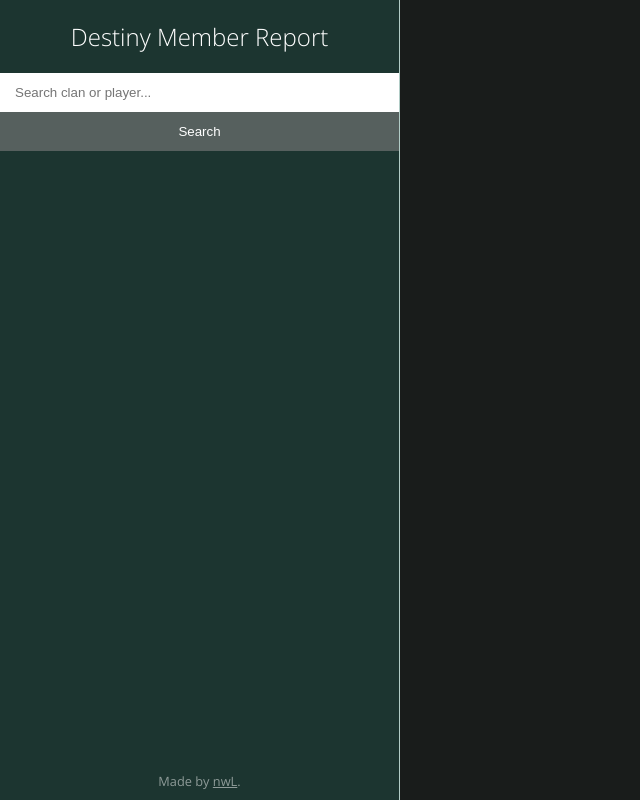
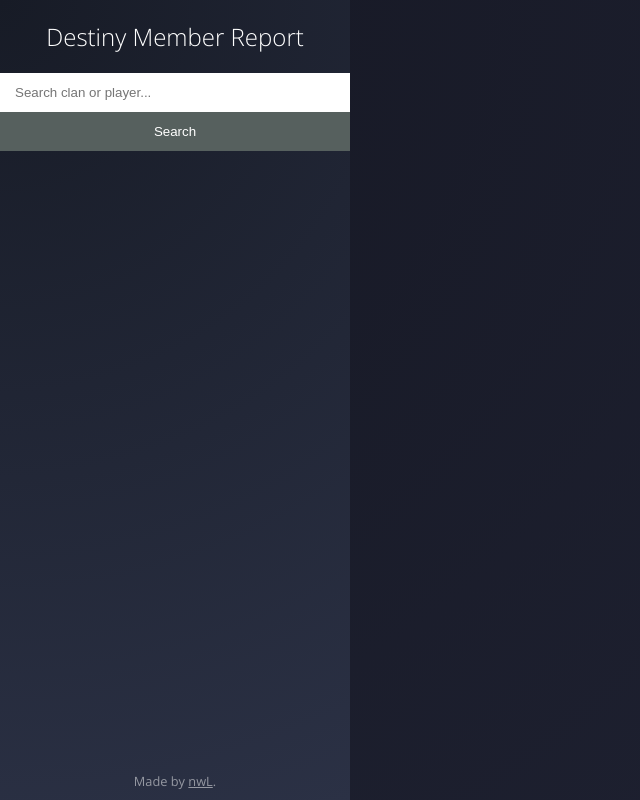
Before and after one commit to nwLSteam/member.report, a React (Create React App) app: page / in a window 1280 px wide. Shown: the whole page, without its empty margins (0-640 px from the left). Built offline with nearby package versions, Linux system fonts and the light colour scheme.

Commit message:
Redesigned app colors

```diff
--- a/src/components/App.scss
+++ b/src/components/App.scss
@@ -26,7 +26,7 @@
 
 	align-items: stretch;
 	justify-content: flex-start;
-	background-color: var(--md-sys-color-background);
+	background: radial-gradient(circle at 0 0, darken(#202334, 5), #202334 100%);
 	color: white;
 
 	&__ {
@@ -39,17 +39,17 @@
 nav {
 	@media screen and (min-width: 1000px) {
 		min-height: 100vh;
-		width: 400px;
+		width: 350px;
 		min-width: 350px;
 		max-height: 100vh;
-		border-right: 1px solid var(--md-sys-color-secondary);
+		//border-right: 1px solid var(--md-sys-color-secondary);
 	}
 	@media screen and (max-width: 999px) {
 		min-width: 100vw;
 		width: 100vw;
-		border-bottom: 1px solid var(--md-sys-color-secondary);
+		//border-bottom: 1px solid var(--md-sys-color-secondary);
 	}
-	background-color: var(--md-sys-color-on-secondary);
+	background: radial-gradient(circle at 0 0, darken(#2b3145, 10), #2b3145 100%);
 
 	display: flex;
 	flex-direction: column;
@@ -88,4 +88,5 @@
 
 button {
 	cursor: pointer;
+	color: white;
 }
--- a/src/components/tiles/tile.module.scss
+++ b/src/components/tiles/tile.module.scss
@@ -29,10 +29,25 @@
 @mixin tile($name) {
 	user-select: none;
 
-	background-color: map-get($colors, #{$name}-dark);
-	border: 1px solid map-get($colors, #{$name}-mid);
-	box-shadow: 0 0 10px map-get($colors, #{$name}-mid);
-	color: map-get($colors, #{$name}-light);
+	//background-color: map-get($colors, #{$name}-dark);
+	// border: 1px solid map-get($colors, #{$name}-mid);
+
+	background:
+			radial-gradient(circle at 100% 0%,
+					map-get($colors, #{$name}-dark),
+					rgba(map-get($colors, #{$name}-dark), 0.6) 20%,
+					rgba(map-get($colors, #{$name}-dark), 0.1) 60%,
+					transparent 100%
+			),
+			radial-gradient(circle at 0% 100%,
+					map-get($colors, #{$name}-dark),
+					rgba(map-get($colors, #{$name}-dark), 0.6) 20%,
+					rgba(map-get($colors, #{$name}-dark), 0.1) 60%,
+					transparent 100%
+			);
+	box-shadow: 0 0 15px rgba(darken(map-get($colors, #{$name}-mid), 10), 0.2);
+	border: none;
+	// color: map-get($colors, #{$name}-light);
 
 	display: flex;
 	flex-direction: column;
```
